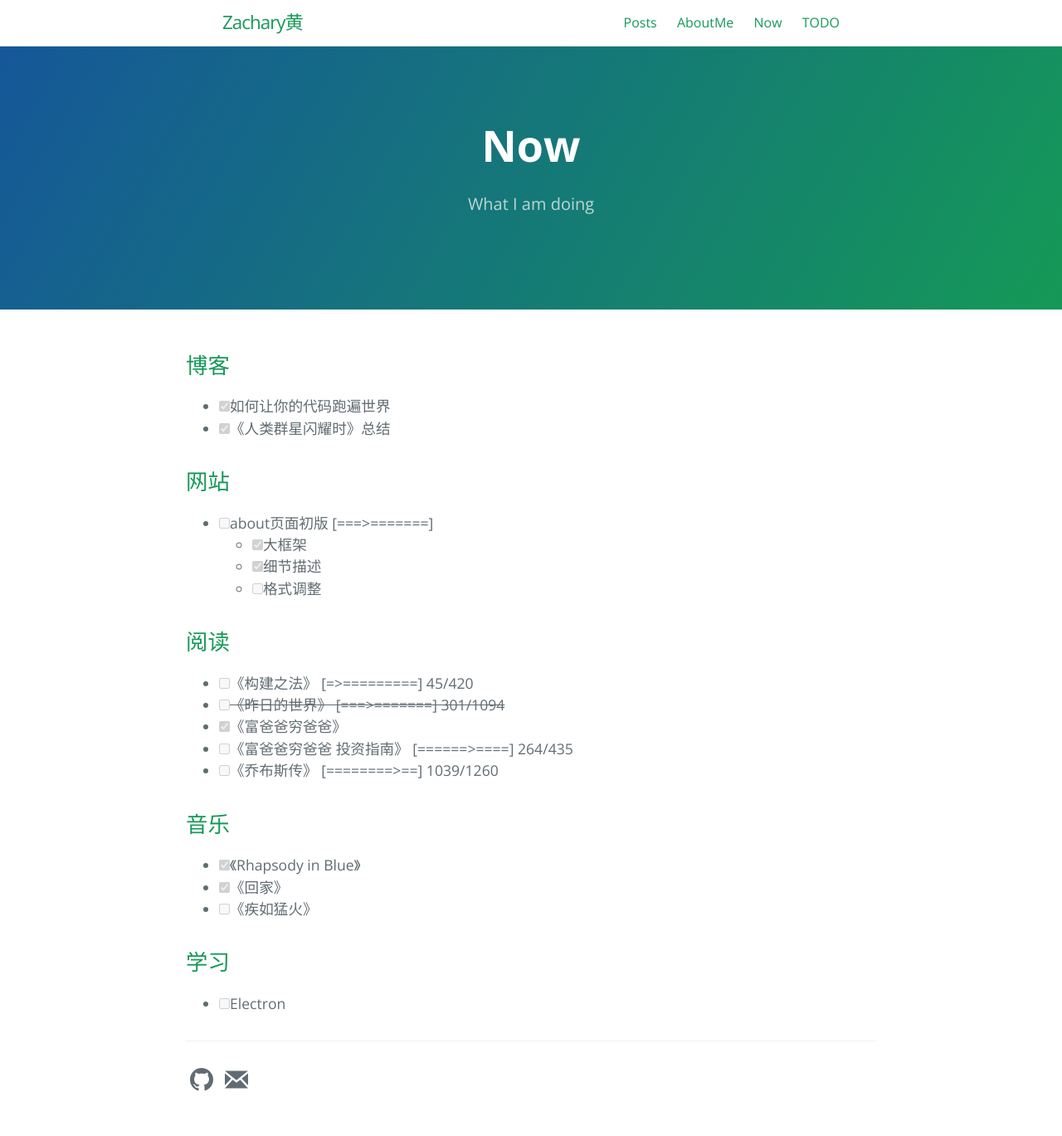
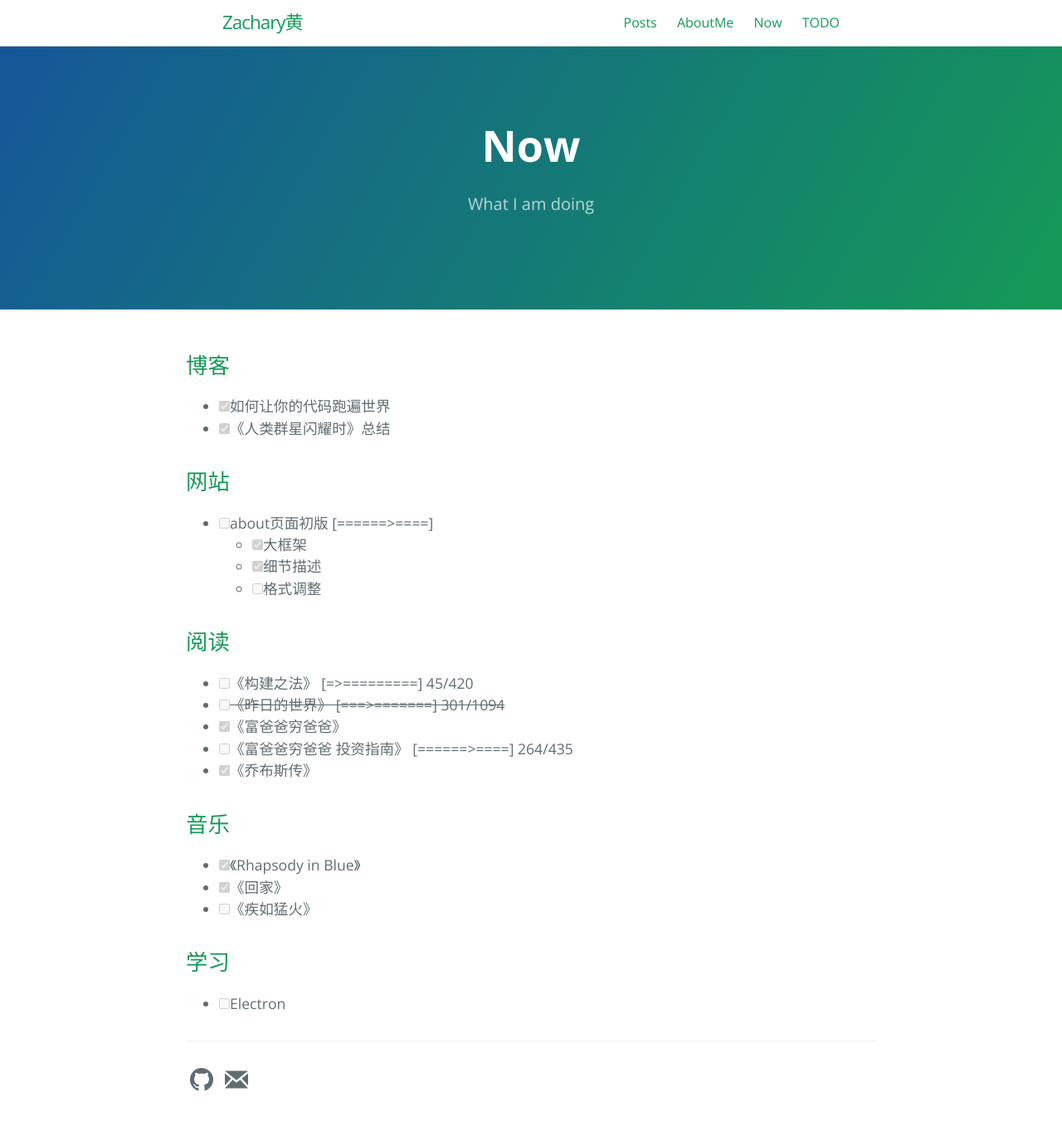
Before and after one commit to ZacharyHuang/ZacharyHuang.github.io, a Jekyll site: the page built from now.md, in a window 1280 px wide. Shown: the whole page at 83% size. Built offline with Jekyll 4.4.1, drawn with Linux system fonts in a browser that asks for light colours.

Commit message:
2021-03-19 update

```diff
--- a/now.md
+++ b/now.md
@@ -12,7 +12,7 @@ order: 3
 - [x] 《人类群星闪耀时》总结
 
 ## 网站
-- [ ] about页面初版 \[===>=======\]
+- [ ] about页面初版 \[======>====\]
   - [x] 大框架
   - [x] 细节描述
   - [ ] 格式调整
@@ -22,7 +22,7 @@ order: 3
 - [ ] ~~《昨日的世界》 \[===>=======\] 301/1094~~
 - [x] 《富爸爸穷爸爸》
 - [ ] 《富爸爸穷爸爸 投资指南》 \[======>====\] 264/435
-- [ ] 《乔布斯传》 \[========>==\] 1039/1260
+- [x] 《乔布斯传》
 
 ## 音乐
 - [x] 《Rhapsody in Blue》
```
